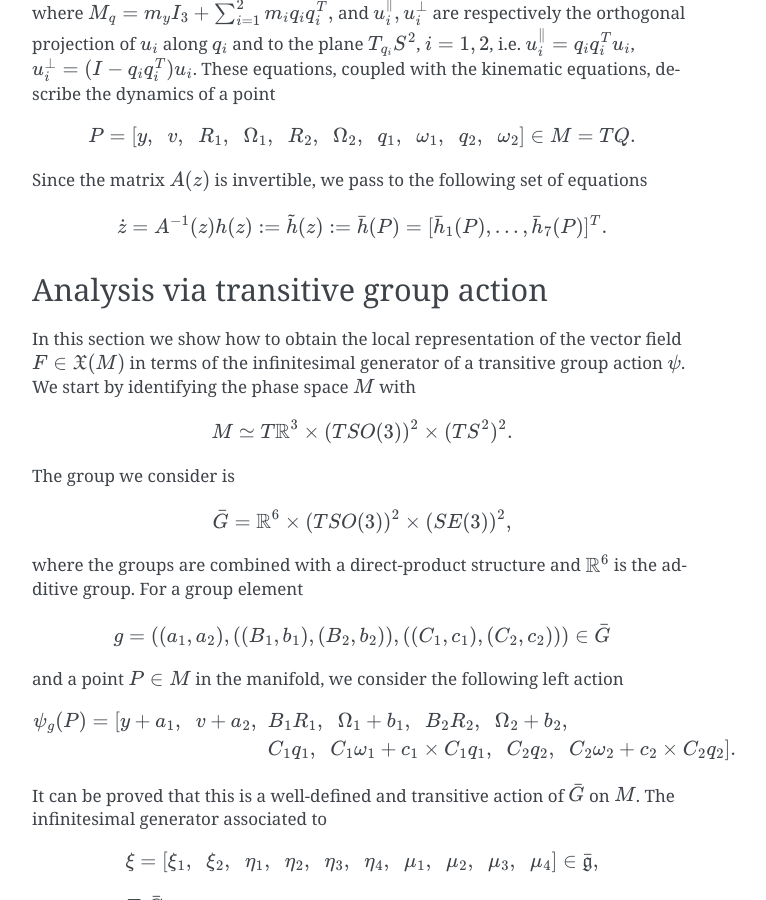
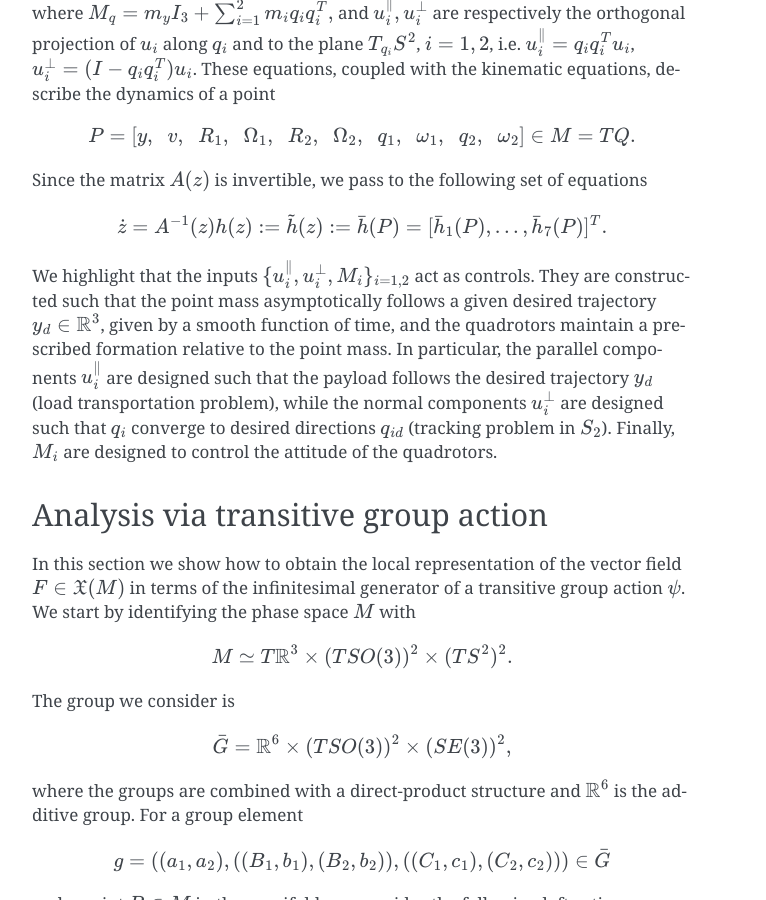
Before and after one commit to THREAD-3-2/RKMK_Commutator_free_integrators, a Sphinx documentation site: the page built from docs/ode.rst, in a window 1280 px wide and 900 px high, scrolled down 1877 px. Shown: the whole window, without its empty margins (388-1154 px from the left). Built offline with Sphinx 7.4.7, drawn with Linux system fonts in a browser that asks for light colours.

Commit message:
Update ode.rst

```diff
--- a/docs/ode.rst
+++ b/docs/ode.rst
@@ -91,6 +91,8 @@
 		\dot{z} = A^{-1}(z)h(z):=\tilde{h}(z) :=\bar{h}(P) = [\bar{h}_1(P),...,\bar{h}_7(P)]^T.
 	\end{align}
 
+We highlight that the inputs :math:`\{u_i^{\parallel},u_i^{\perp},M_i\}_{i=1,2}` act as controls. They are constructed such that the point mass asymptotically follows a given desired trajectory :math:`y_d \in \mathbb{R}^3`, given by a smooth function of time, and the quadrotors maintain a prescribed formation relative to the point mass. In particular, the parallel components :math:`u_i^{\parallel}` are designed such that the payload follows the desired trajectory :math:`y_d` (load transportation problem), while the normal components :math:`u_i^{\perp}` are designed such that :math:`q_i` converge to desired directions :math:`q_{id}` (tracking problem in :math:`S_2`). Finally, :math:`M_i` are designed to control the attitude of the quadrotors.
+
 .. _elec_ibvp:
 
 Analysis via transitive group action
```
